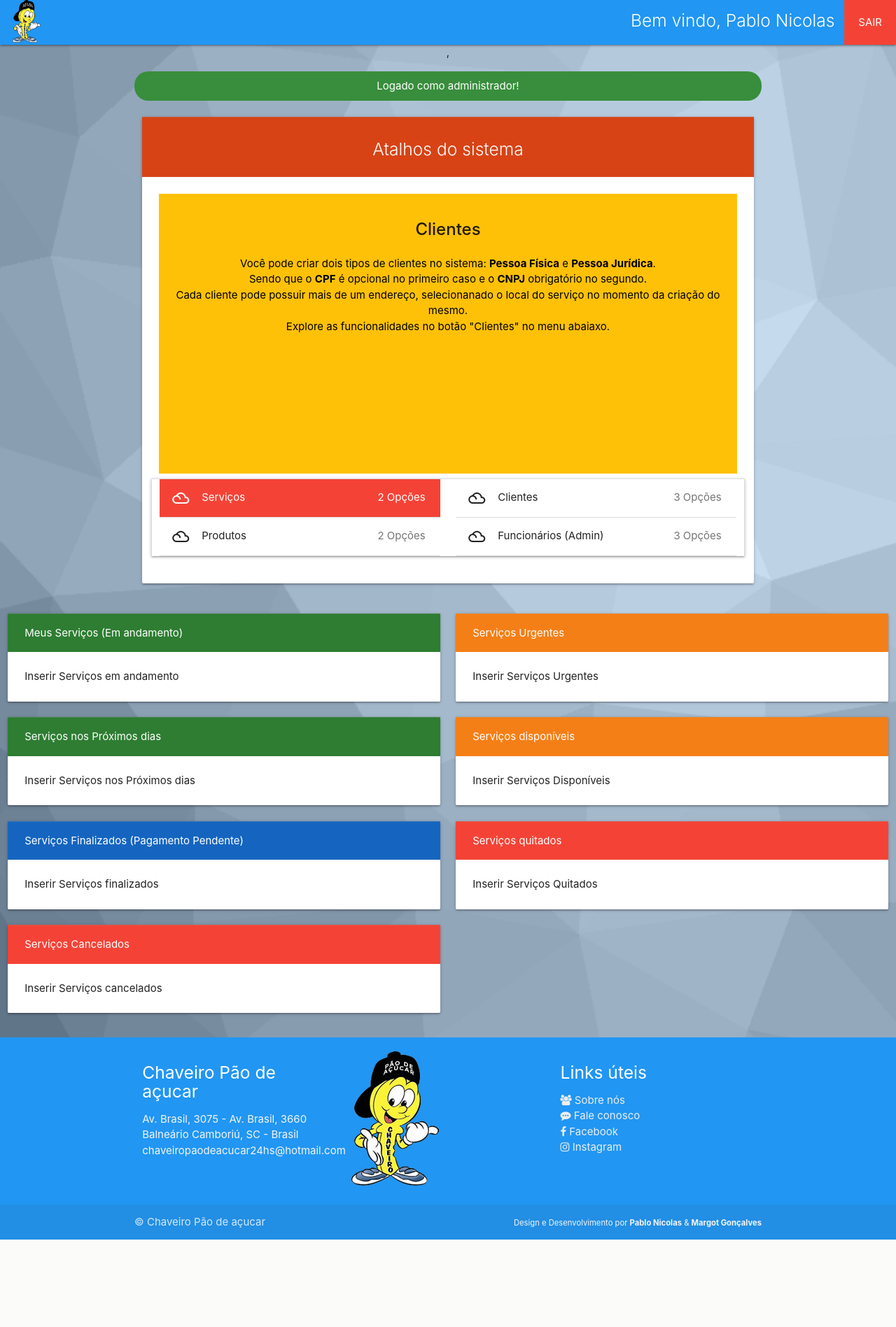
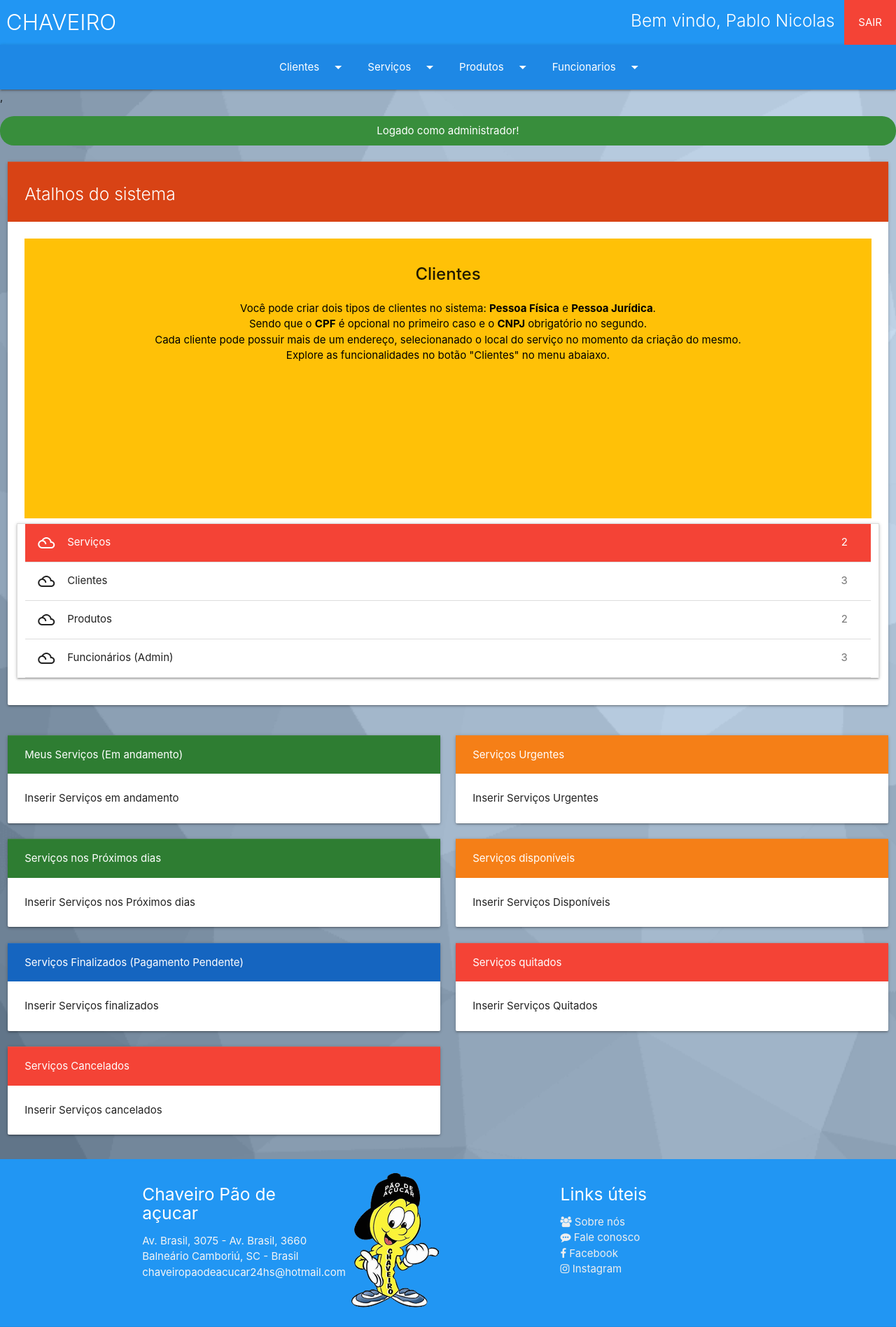
Before and after one commit to PablNico/chaveiro, a PHP site: page /public/home.php in a window 1280 px wide. Shown: the top 1897 px of the page at 70% size. Before the commit the page ends 1772 px from the top, so only its background shows below. Run offline with PHP 8.4, Linux system fonts and the light colour scheme; a user stored in the database is signed in.

Commit message:
Página inicial Finalizada (visual)

```diff
--- a/config/footer.inc.php
+++ b/config/footer.inc.php
@@ -1,15 +1,13 @@
 
-
+<!-- Scripts Jquery -->
   <script type="text/javascript" src="../materialize/js/jquery-3.5.1.min.js"></script>
   <script type="text/javascript" src="../materialize/js/materialize.min.js"></script>
 
   <script type="text/javascript">
-    $(document).ready(function(){});
-    $('.dropdown-trigger').dropdown();
       $(document).ready(function(){$('select').formSelect();});
       $('.carousel.carousel-slider').carousel
       ({
-
+        fullWidth: true
       }, setTimeout(autoplay, 4500));
 
       function autoplay()
@@ -23,11 +21,15 @@
           $('select').material_select();
       });
   </script>
+<!-- Fim Scripts Jquery -->
+
+<!-- Inicio footer -->
   <?php if(isset($_SESSION['autenticado'])):?>
     <footer class="page-footer blue">
+      <!-- Container principal (Contato e social) -->
         <div class="container">
           <div class="row">
-
+              <!-- Infos contato -->
                 <div class="col l4 s12">
                   <h5 class="white-text">Chaveiro Pão de açucar</h5>
                   <p class="grey-text text-lighten-4">
@@ -35,9 +37,15 @@
                     Balneário Camboriú, SC - Brasil <br>
                     chaveiropaodeacucar24hs@hotmail.com</p>
                 </div>
+              <!-- Fim info contato -->
+
+              <!-- Img logo -->
                 <div class="col l4 s4">
                   <img src="../img/chaveiro-logo.png">
                 </div>
+              <!-- fim Img logo -->
+
+              <!-- Links sociais -->
                 <div class="col l4 s4">
                   <h5 class="white-text">Links úteis</h5>
                   <ul>
@@ -47,15 +55,23 @@
                     <li><a class="grey-text text-lighten-3" href="#!"><i class="fa fa-instagram"></i> Instagram</a></li>
                   </ul>
                 </div>
+              <!-- Fim Links sociais -->
+
             </div>
         </div>
+      <!-- Fim Container principal (Contato e social) -->
+
+      <!-- Footer Copyright -->
         <div class="footer-copyright">
           <div class="container">
           © Chaveiro Pão de açucar
           <a class="grey-text text-lighten-4 right" href="#!"><small>Design e Desenvolvimento por <b>Pablo Nicolas</b> & <b>Margot Gonçalves</b></a></small>
           </div>
         </div>
+      <!-- Fim Footer Copyright -->
+
     </footer>
   <?php endif;?>
+<!-- Fim footer -->
 </body>
 </html>
--- a/config/header.inc.php
+++ b/config/header.inc.php
@@ -32,24 +32,57 @@
 </head>
 <body>
   <?php if(isset($_SESSION['autenticado'])):?>
-    <nav class="blue ">
+    <nav class="blue">
+        <a href="home.php" class="brand-logo light left">&nbspCHAVEIRO</a>
+        <a class='red right' href='../database/usuario/logout.php' style="padding: 0px 20px 0px 20px;">SAIR</a>
+        <h5 class="light right">
+            <?= "Bem vindo, {$_SESSION['username']}&nbsp&nbsp"?>
+        </h5>
+
+
+    </nav>
+    <nav class="blue darken-1 center-align">
         <div class="nav-wrapper">
+            <!-- Trigger menu dropdown -->
+                <ul class="center-align" style="margin-left: 30%;">
+                    <li><a class="dropdown-trigger" href="#!" data-target="clientes">Clientes<i class="material-icons right">arrow_drop_down</i></a></li>
+                    <li><a class="dropdown-trigger" href="#!" data-target="servicos">Serviços<i class="material-icons right">arrow_drop_down</i></a></li>
+                    <li><a class="dropdown-trigger" href="#!" data-target="produtos">Produtos<i class="material-icons right">arrow_drop_down</i></a></li>
+                    <li><a class="dropdown-trigger" href="#!" data-target="funcionarios">Funcionarios<i class="material-icons right">arrow_drop_down</i></a></li>
+                </ul>
+            <!-- Fim Trigger menu dropdown -->
 
-            <a href="home.php" class="brand-logo light left">&nbsp&nbsp<img src="../img/chaveiro-logo.png" width="40px"></a>
-            <a class='red right' href='../database/usuario/logout.php' style="padding: 0px 20px 0px 20px;">SAIR</a>
-            <h5 class="light right">
-              <?= "Bem vindo, {$_SESSION['username']}&nbsp&nbsp"?>
-            </h5>
+            <!-- Estrutura dropdown -->
+                <!-- Dropdown Clientes -->
+                    <ul id="clientes" class="dropdown-content">
+                        <li><a href="#!">Cadastrar (CPF)</a></li>
+                        <li><a href="#!">Cadastrar (CNPJ)</a></li>
+                        <li class="divider"></li>
+                        <li><a href="#!">Consultar</a></li>
+                    </ul>
+
+                <!-- Dropdown Serviços -->
+                    <ul id="servicos" class="dropdown-content">
+                        <li><a href="#!">Novo Serviço</a></li>
+                        <li><a href="#!">Consultar</a></li>
+                    </ul>
+
+                <!-- Dropdown Serviços -->
+                    <ul id="produtos" class="dropdown-content">
+                        <li><a href="#!">Novo Produto</a></li>
+                        <li><a href="#!">Consultar</a></li>
+                        <li><a href="#!">Abastecer estoque</a></li>
+                    </ul>
+
+                <!-- Dropdown Funcionarios -->
+                    <ul id="funcionarios" class="dropdown-content">
+                        <li><a href="#!">Novo Funcionário (Normal)</a></li>
+                        <li><a href="#!">Novo Funcionário (Administrador)</a></li>
+                        <li><a href="#!">Consultar</a></li>
+                    </ul>
+
+            <!-- Fim Estrutura dropdown -->
+
         </div>
     </nav>
-    <!-- <div class="indigo center-align" style="margin-bottom: 15px;">
-      <span style="font-size: 15px; font-weight: 450; color: white">
-
-         •<a href="#" class="waves-effect waves-teal btn-flat white-text">Consultar Serviço</a>•
-          <a href="#" class="waves-effect waves-teal btn-flat white-text">Consultar Cliente</a>•
-          <a href="#" class="waves-effect waves-teal btn-flat white-text">Consultar Produto</a>•
-
-
-      </span>
-    </div> -->
   <?php endif;?>
--- a/public/home.php
+++ b/public/home.php
@@ -12,7 +12,7 @@
 <!-- Fim Include Check -->
 
 <!-- main Container -->
-    <div class="row container center-align">,
+    <div class="row">,
 
         <!-- Mensagens ao logar -->
             <?php
@@ -92,11 +92,11 @@
                         <!-- Ações do sistema -->
                             <ul class="row collapsible">
                                 <!-- Collapse Serviços -->
-                                    <li class="col s6">
+                                    <li class="col s12">
                                         <div class="collapsible-header red white-text">
                                             <i class="material-icons">filter_drama</i>
                                             Serviços
-                                            <span class="badge white-text">2 Opções</span>
+                                            <span class="badge white-text">2</span>
                                         </div>
                                         <div class="collapsible-body">
                                             <a href="#" class="btn" >Novo Serviço</a>
@@ -106,11 +106,11 @@
                                 <!-- Fim Collapse Serviços -->
 
                                 <!-- Collapse Clientes -->
-                                    <li class="col s6">
+                                    <li class="col s12">
                                         <div class="collapsible-header">
                                             <i class="material-icons">filter_drama</i>
                                             Clientes
-                                            <span class="badge">3 Opções</span>
+                                            <span class="badge">3</span>
                                         </div>
                                         <div class="collapsible-body">
                                             <a href="#" class="btn">Novo Cliente (CPF)</a>
@@ -121,11 +121,11 @@
                                 <!-- Fim COllapse Clientes -->
 
                                 <!-- Collapse Produtos -->
-                                    <li class="col s6">
+                                    <li class="col s12">
                                         <div class="collapsible-header">
                                             <i class="material-icons">filter_drama</i>
                                             Produtos
-                                            <span class="badge">2 Opções</span>
+                                            <span class="badge">2</span>
                                         </div>
                                         <div class="collapsible-body">
                                             <a href="#" class="btn">Novo Produto</a>
@@ -136,11 +136,11 @@
                                 <!-- Fim Collapse Produtos -->
 
                                 <!-- Collapse Funcionários (Admin) -->
-                                    <li class="col s6">
+                                    <li class="col s12">
                                         <div class="collapsible-header">
                                             <i class="material-icons">filter_drama</i>
                                             Funcionários (Admin)
-                                            <span class="badge">3 Opções</span>
+                                            <span class="badge">3</span>
                                         </div>
                                         <div class="collapsible-body">
                                             <a href="#" class="btn-small">Novo Funcionário (Normal)</a>
```
Lines whose indentation alone changed are shown as unchanged.
